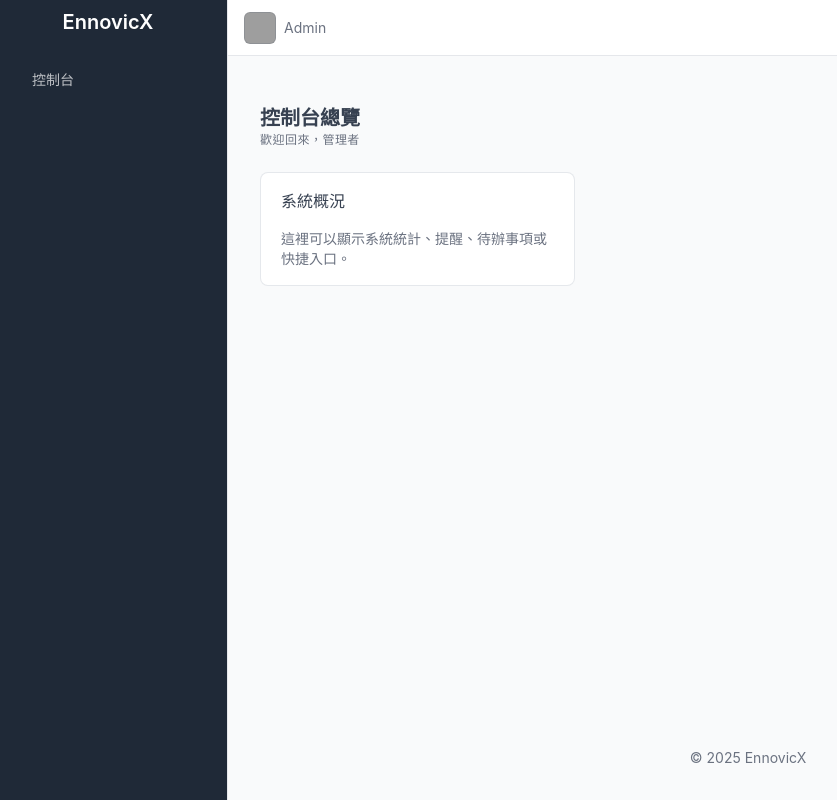
After one commit to frank270/nPhpSlim4Skeleton, a PHP site: template app/templates/opanel/dashboard.twig in a window 1280 px wide. The commit adds this page. Shown: the whole page, without its empty margins (12-849 px from the left). Run offline with PHP 8.4, Linux system fonts and the light colour scheme; the template is opened without the code that fills it, so the values that code supplies are empty; some libraries are stand-ins or nearby versions; grey boxes are pictures that could not be loaded.

Commit message:
Add admin login functionality and dashboard page with layout template

```diff
--- a/app/actions/BaseAction.php
+++ b/app/actions/BaseAction.php
@@ -7,6 +7,8 @@ use Psr\Container\ContainerInterface;
 use Slim\Views\Twig;
 use Monolog\Logger;
 use Slim\Flash\Messages;
+use Doctrine\DBAL\Connection;
+
 
 class BaseAction
 {
@@ -14,11 +16,13 @@ class BaseAction
     protected Logger $logger;
     protected Messages $flash;
     protected ContainerInterface $container;
+    protected Connection $conn;
     public function __construct(ContainerInterface $container)
     {
         $this->container = $container;
         $this->view = $container->get('view');
         $this->logger = $container->get('logger');
         $this->flash = $container->get('flash');
+        $this->conn = $container->get(Connection::class);
     }
 }
--- a/app/database.php
+++ b/app/database.php
@@ -17,6 +17,7 @@ return function (App $app) {
         'host'     => $_ENV['DB_HOST'] ?? 'localhost',
         'driver'   => $_ENV['DB_CONNECTION'] ?? 'pdo_mysql',
         'charset'  => 'utf8mb4',
+        'collate'  => 'utf8mb4_unicode_ci'
     ]);
 
     $container->set(Connection::class, $connection);
--- a/app/dependencies.php
+++ b/app/dependencies.php
@@ -8,6 +8,7 @@ use Monolog\Logger;
 use Monolog\Handler\StreamHandler;
 use Slim\Flash\Messages;
 use App\Actions\Opanel\AuthAction;
+
 return function (App $app) {
     /** @var ContainerInterface $container */
     $container = $app->getContainer();
--- a/app/routes.php
+++ b/app/routes.php
@@ -10,6 +10,7 @@ return function (App $app) {
     // ✅ 正確做法：自己 group，然後手動呼叫每個回傳的 Closure
     $app->group('/opanel', function (RouteCollectorProxy $group) {
         (require __DIR__ . '/Routes/opanel_auth.php')($group);
+        (require __DIR__ . '/Routes/opanel_dashboard.php')($group);
         // 其他 ...
     });
 };
--- a/app/routes/opanel_auth.php
+++ b/app/routes/opanel_auth.php
@@ -4,6 +4,6 @@ use App\Actions\Opanel\AuthAction;
 
 return function (RouteCollectorProxy $group) {
     $group->get('/login', [AuthAction::class, 'showLogin']);
-    // $group->post('/login', [AuthAction::class, 'login']);
+    $group->post('/login', [AuthAction::class, 'login']);
     // $group->get('/logout', [AuthAction::class, 'logout']);
 };
--- /dev/null
+++ b/app/templates/opanel/dashboard.twig
@@ -0,0 +1,34 @@
+{% extends 'opanel/layout.twig' %}
+
+{% block content %}
+<div class="page-header d-print-none">
+  <div class="container-xl">
+    <div class="row g-2 align-items-center">
+      <div class="col">
+        <h2 class="page-title">
+          控制台總覽
+        </h2>
+        <div class="page-pretitle">
+          歡迎回來，{{ user.display_name | default('管理者') }}
+        </div>
+      </div>
+    </div>
+  </div>
+</div>
+
+<div class="page-body">
+  <div class="container-xl">
+    <div class="row row-deck row-cards">
+      <div class="col-sm-6 col-lg-4">
+        <div class="card">
+          <div class="card-body">
+            <h3 class="card-title">系統概況</h3>
+            <p class="text-muted">這裡可以顯示系統統計、提醒、待辦事項或快捷入口。</p>
+          </div>
+        </div>
+      </div>
+      <!-- 更多卡片區塊可持續擴充 -->
+    </div>
+  </div>
+</div>
+{% endblock %}
--- a/app/templates/opanel/layout.twig
+++ b/app/templates/opanel/layout.twig
@@ -1,29 +1,78 @@
 <!DOCTYPE html>
 <html lang="zh-Hant">
-<head>
-  <meta charset="UTF-8">
-  <meta name="viewport" content="width=device-width, initial-scale=1.0">
-  <title>後台登入</title>
-  <link href="https://cdn.jsdelivr.net/npm/bootstrap@5.3.3/dist/css/bootstrap.min.css" rel="stylesheet">
-</head>
-<body>
-  <div class="container py-5">
-    <div class="row justify-content-center">
-      <div class="col-md-4">
-        <h2 class="mb-4 text-center">後台登入</h2>
+  <head>
+    <meta charset="UTF-8">
+    <title>{% block title %}後台控制台{% endblock %} | EnnovicX</title>
+    <meta name="viewport" content="width=device-width, initial-scale=1, viewport-fit=cover">
+    <link href="/assets/tabler/css/tabler.min.css" rel="stylesheet"/>
+    <link rel="stylesheet" href="/assets/tabler/icons/tabler-icons.min.css">
+    <link rel="stylesheet" href="/assets/tabler/css/demo.min.css">
+    {% block styles %}{% endblock %}
+  </head>
+  <body>
+    <div class="page">
+      <!-- Sidebar -->
+      <aside class="navbar navbar-vertical navbar-expand-lg navbar-dark bg-dark">
+        <div class="container-fluid">
+          <a href="/opanel/dashboard" class="navbar-brand">
+            <strong>EnnovicX</strong>
+          </a>
+          <div class="collapse navbar-collapse" id="sidebar-menu">
+            <ul class="navbar-nav pt-lg-3">
+              <li class="nav-item">
+                <a class="nav-link" href="/opanel/dashboard">
+                  <span class="nav-link-icon"><i class="ti ti-layout-dashboard"></i></span>
+                  <span class="nav-link-title">控制台</span>
+                </a>
+              </li>
+              <!-- 可擴充項目 -->
+            </ul>
+          </div>
+        </div>
+      </aside>
 
-        {% if flash.login_error %}
-          <div class="alert alert-danger">
-            {{ flash.login_error }}
+      <!-- Main wrapper -->
+      <div class="page-wrapper">
+        <!-- Navbar -->
+        <header class="navbar navbar-expand-md d-print-none">
+          <div class="container-xl">
+            <div class="navbar-brand d-md-none">
+              <a href="#">EnnovicX</a>
+            </div>
+            <div class="navbar-nav flex-row order-md-last">
+              <div class="nav-item dropdown">
+                <a href="#" class="nav-link d-flex lh-1 text-reset p-0" data-bs-toggle="dropdown">
+                  <span class="avatar avatar-sm" style="background-image: url(/static/avatar.png)"></span>
+                  <div class="d-none d-xl-block ps-2">
+                    <div>{{ current_user.display_name|default('Admin') }}</div>
+                  </div>
+                </a>
+                <div class="dropdown-menu dropdown-menu-end dropdown-menu-arrow">
+                  <a class="dropdown-item" href="#">設定</a>
+                  <a class="dropdown-item" href="#">登出</a>
+                </div>
+              </div>
+            </div>
           </div>
-        {% endif %}
+        </header>
 
-        <form method="POST" action="/opanel/login">
-          <div class="mb-3">
-            <label for="username" class="form-label">帳號</label>
-            <input type="text" class="form-control" id="username" name="username" required>
+        <!-- Page content -->
+        <main class="page-body">
+          <div class="container-xl">
+            {% block content %}{% endblock %}
           </div>
+        </main>
 
-          <div class="mb-3">
-            <label for="password" class="form-label">密碼</label>
-            <input type="password" class="
+        <!-- Footer -->
+        <footer class="footer footer-transparent d-print-none">
+          <div class="container-xl text-center">
+            <span class="text-muted">© 2025 EnnovicX</span>
+          </div>
+        </footer>
+      </div>
+    </div>
+
+    <script src="/tabler/js/tabler.min.js" defer></script>
+    {% block scripts %}{% endblock %}
+  </body>
+</html>
--- a/app/templates/opanel/login.twig
+++ b/app/templates/opanel/login.twig
@@ -11,6 +11,11 @@
       <h2 class="h3 mt-3">請登入後台</h2>
       <p class="text-muted">輸入帳號密碼以進入管理後台</p>
     </div>
+    {% if flash.login_error %}
+      <div class="alert alert-danger text-center mb-4">
+        {{ flash.login_error[0] }}
+      </div>
+    {% endif %}
 
     <form class="card card-md shadow-sm rounded-xl" method="post" action="/opanel/login">
       <div class="card-body">
```
Also changed, not shown: app/actions/Opanel/AuthAction.php (+46 -0 lines), app/actions/Opanel/DashBoardAction.php (added, +23 -0 lines), app/middleware.php (+21 -1 lines), app/routes/opanel_dashboard.php (added, +8 -0 lines), docs/sql/auth_table.sql (added, +56 -0 lines).
